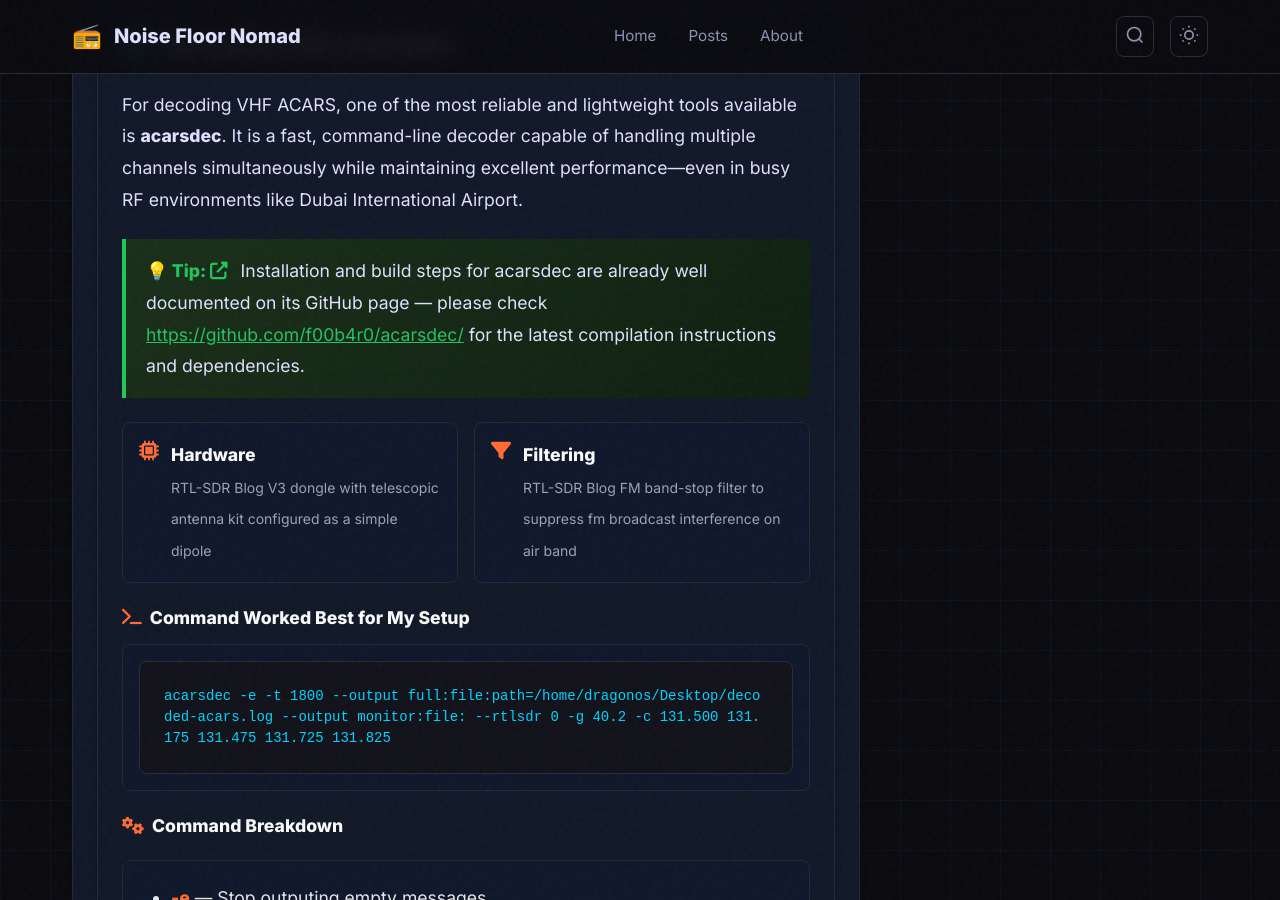
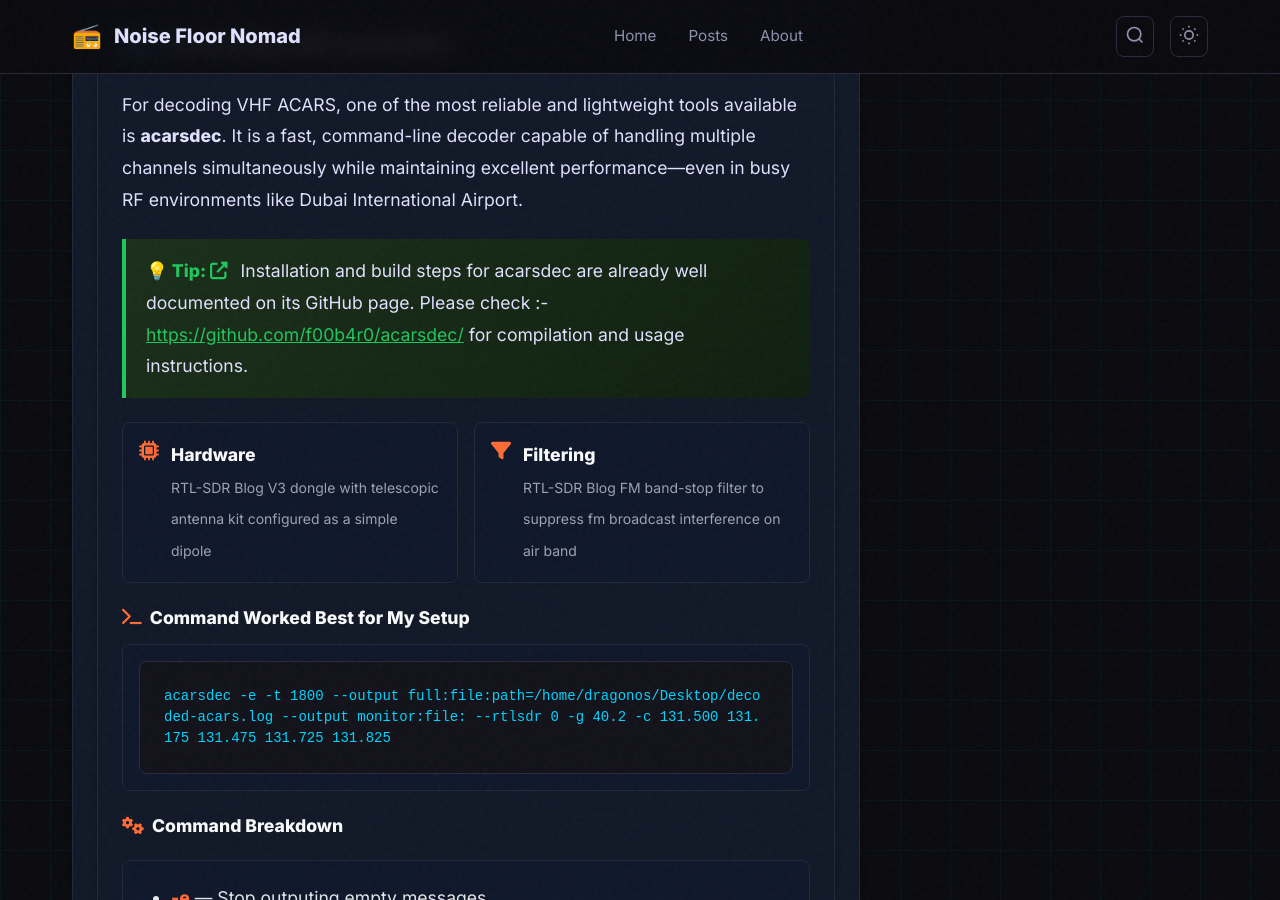
Before and after one commit to hmdsamarasekara/hmdsamarasekara.github.io, a Jekyll site: the page built from _posts/2026-03-15-exploring-vhf-acars.md, in a window 1280 px wide and 900 px high, scrolled down 3827 px. Built offline with Jekyll 4.4.1, drawn with Linux system fonts in a browser that asks for light colours; some of the changed text lies outside the part shown.

Commit message:
Update 2026-03-15-exploring-vhf-acars.md

```diff
--- a/_posts/2026-03-15-exploring-vhf-acars.md
+++ b/_posts/2026-03-15-exploring-vhf-acars.md
@@ -674,7 +674,7 @@
 
 <div class="tip-box">
   <i class="fas fa-external-link-alt" style="color: #22c55e; margin-right: 0.5rem;"></i>
-  Installation and build steps for acarsdec are already well documented on its GitHub page — please check <a href="https://github.com/f00b4r0/acarsdec/" target="_blank" style="color: #22c55e; text-decoration: underline;">https://github.com/f00b4r0/acarsdec/</a> for the latest compilation instructions and dependencies.
+  Installation and build steps for acarsdec are already well documented on its GitHub page. Please check :- <a href="https://github.com/f00b4r0/acarsdec/" target="_blank" style="color: #22c55e; text-decoration: underline;">https://github.com/f00b4r0/acarsdec/</a> for compilation and usage instructions.
 </div>
 
   <div class="hardware-grid" style="margin: 1.5rem 0;">
@@ -919,10 +919,3 @@
 
   <p style="font-size: 1.125rem; line-height: 1.8;">ACARS sits in an interesting place: <strong>old, but still relevant; simple, but deeply integrated</strong>. Whether you're using it as a first step into SDR or as a way to explore aviation systems more deeply, it offers a direct look at how aircraft communicate beyond voice—imperfect, continuous, and very much alive.</p>
 </div>
-
-<div class="post-footer">
-  <div class="signature">
-    <i class="fas fa-satellite-dish"></i>
-    <span>73 de A65KJ — Noise Floor Nomad</span>
-  </div>
-</div>
```
